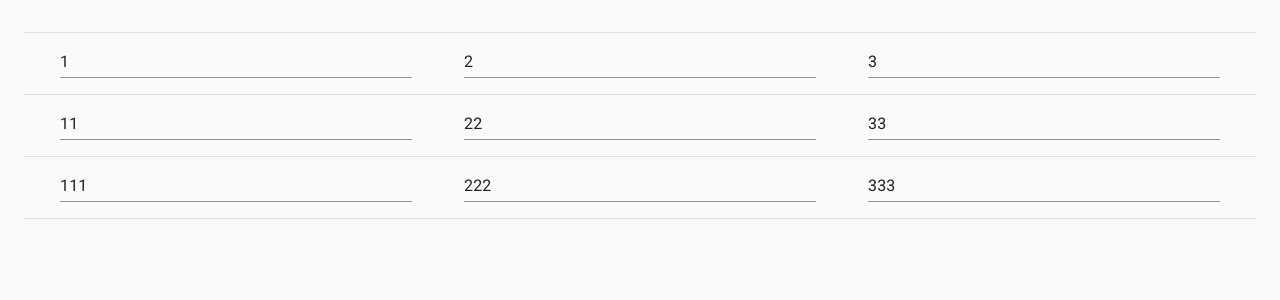
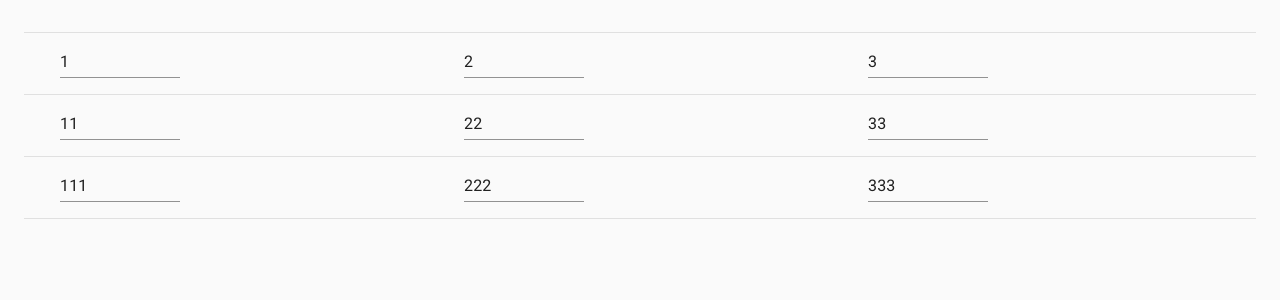
Before and after one commit to gustavo-okane-cmd/table, a Next.js app: page / in a window 1280 px wide. Shown: the top 300 px of the page. Built offline with nearby package versions, Linux system fonts and the light colour scheme.

Commit message:
Adicionar width fixo nas linhas

```diff
--- a/src/Components/TableData.js
+++ b/src/Components/TableData.js
@@ -126,7 +126,7 @@ const TabelaDados = () => {
                       key={`input${index}-${index2}`}
                       value={item}
                       size="small"
-                      style={{ width: "100%" }}
+                      style={{ width: "120px" }}
                       onChange={(e) =>
                         changeHandler(e.target.value, index, index2)
                       }
```
